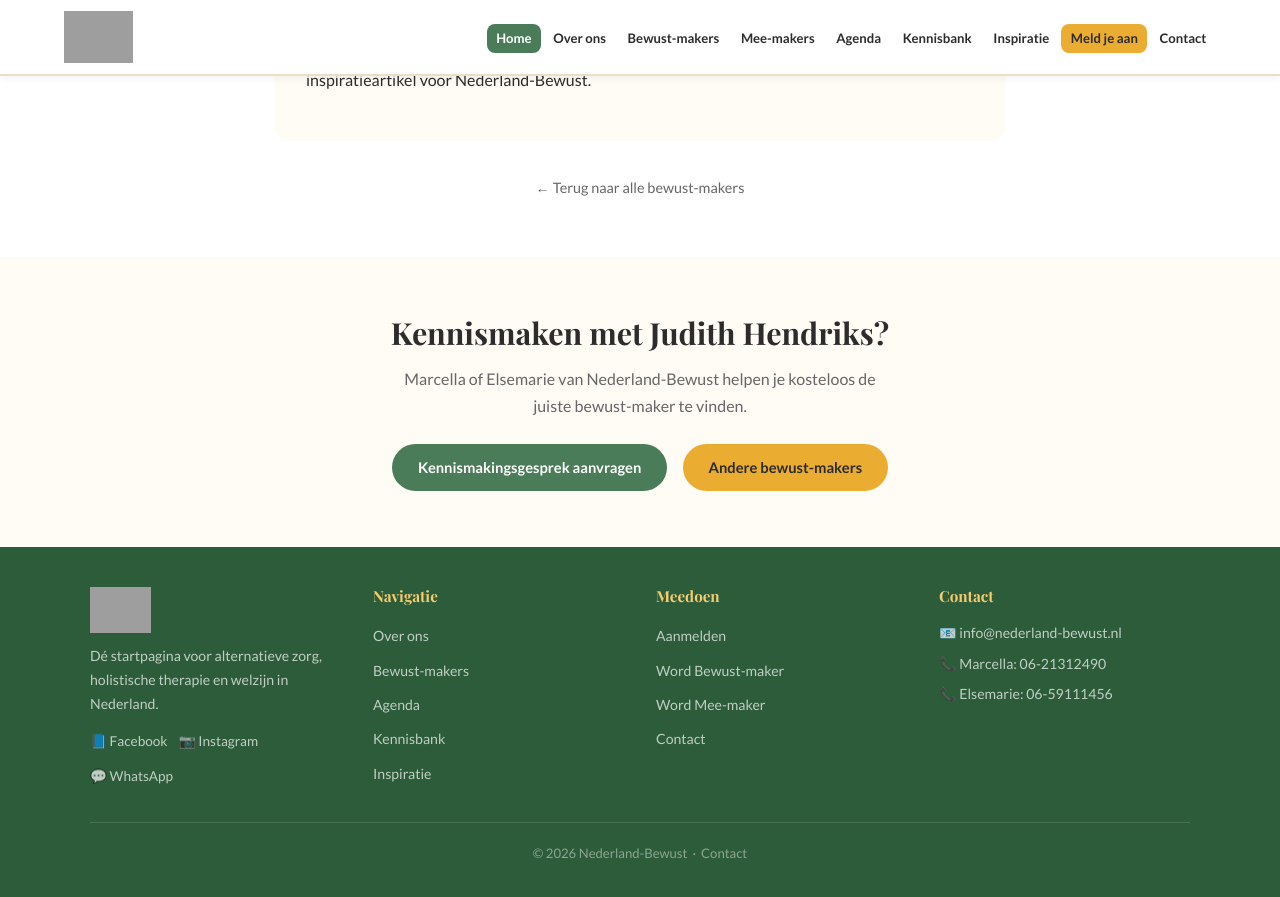
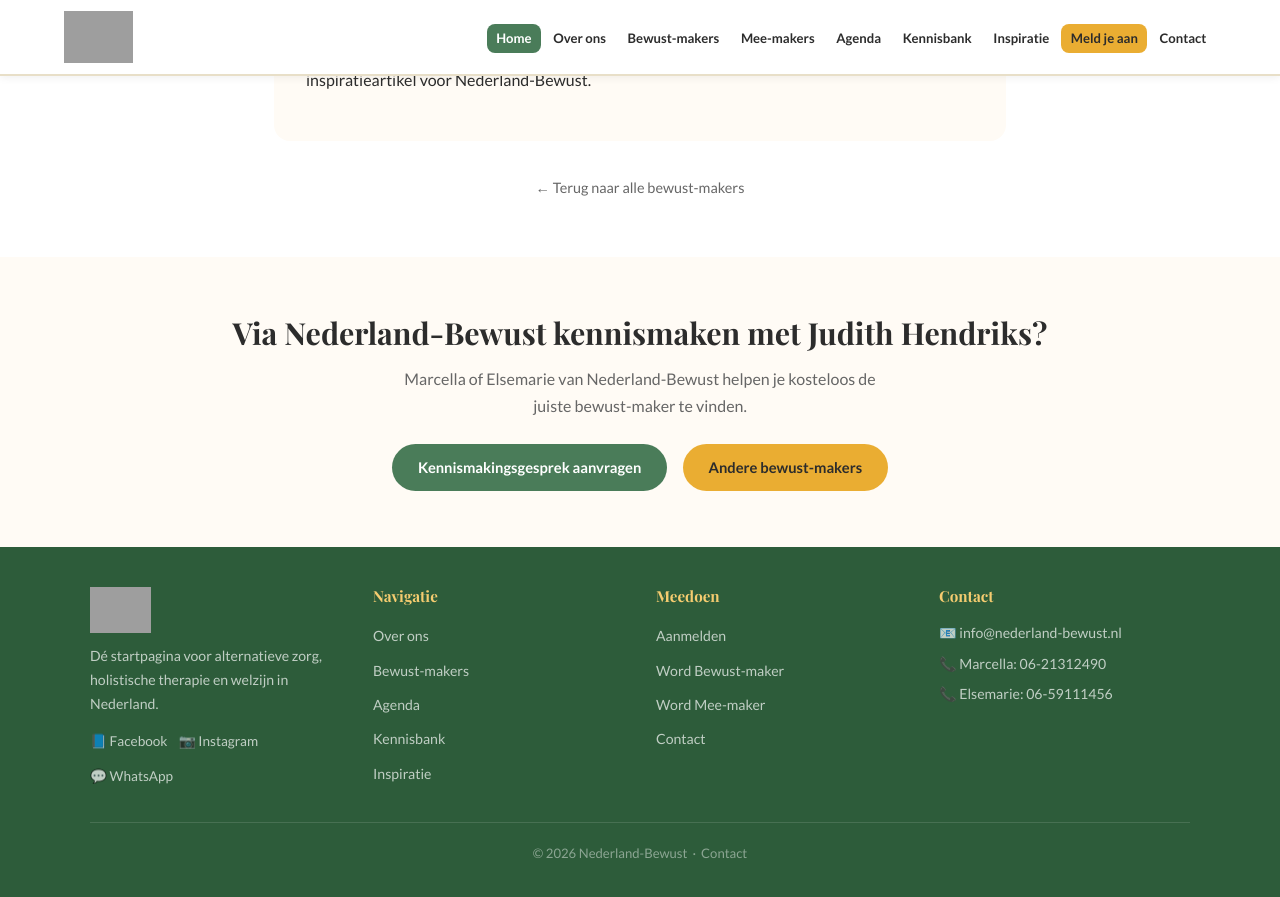
Before and after one commit to hands4flownl/nederland-bewust, a Jekyll site: the page built from pages/bewust-makers/byjuud.html, in a window 1280 px wide and 900 px high, scrolled down 741 px. Shown: the top 897 px of the window. Built offline with Jekyll 4.4.1, drawn with Linux system fonts in a browser that asks for light colours; grey boxes are pictures that could not be loaded.

Commit message:
Fix: intakegesprek is adviesgesprek met NB-organisatie, niet bewust-maker

```diff
--- a/pages/bewust-makers/byjuud.html
+++ b/pages/bewust-makers/byjuud.html
@@ -52,7 +52,7 @@ permalink: /bewust-makers/byjuud/
 
 <section class="sectie sectie--kleur">
   <div class="container" style="text-align:center;">
-    <h2>Kennismaken met Judith Hendriks?</h2>
+    <h2>Via Nederland-Bewust kennismaken met Judith Hendriks?</h2>
     <p style="max-width:500px;margin:0.8rem auto 1.5rem;color:var(--tekst-licht);">Marcella of Elsemarie van Nederland-Bewust helpen je kosteloos de juiste bewust-maker te vinden.</p>
     <div style="display:flex;gap:1rem;justify-content:center;flex-wrap:wrap;">
       <a href="{{ '/contact/' | relative_url }}" class="knop knop--groen">Kennismakingsgesprek aanvragen</a>
```
